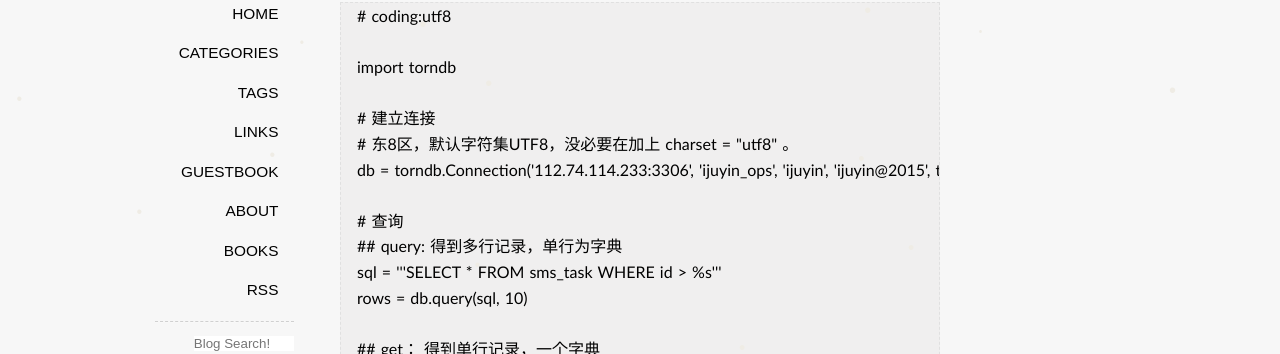
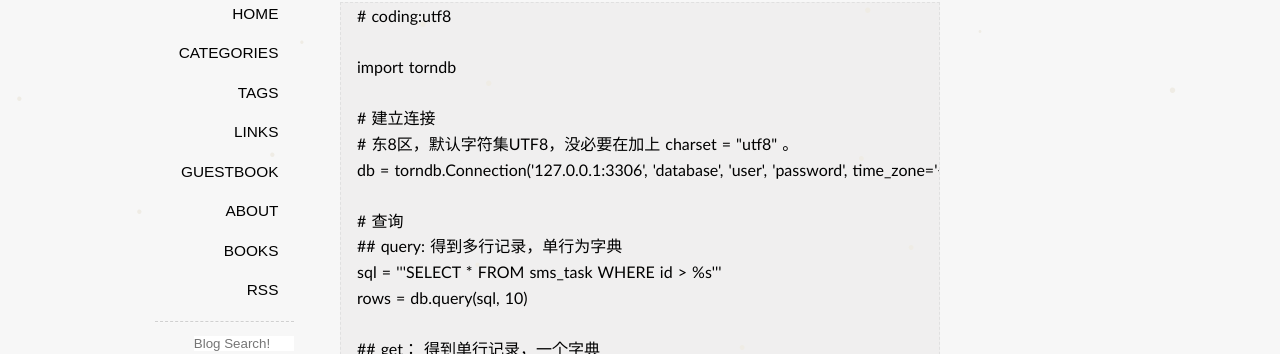
Before and after one commit to hopehook/HopeHook.com, a Jekyll site: the page built from _posts/2017-02-19-torndb.md, in a window 1280 px wide and 1400 px high. Shown: the part 81-435 px from the top of the window. Built offline with Jekyll 4.4.1, drawn with Linux system fonts in a browser that asks for light colours; some web fonts are replaced; Markdown is read by kramdown in place of the engine named in the settings; comment, search, counter and statistics services are not loaded; some of the changed text lies outside the part shown.

Commit message:
Update 2017-02-19-torndb.md

```diff
--- a/_posts/2017-02-19-torndb.md
+++ b/_posts/2017-02-19-torndb.md
@@ -14,7 +14,7 @@ import torndb
 
 # 建立连接
 # 东8区，默认字符集UTF8，没必要在加上 charset = "utf8" 。
-db = torndb.Connection('112.74.114.233:3306', 'ijuyin_ops', 'ijuyin', 'ijuyin@2015', time_zone='+8:00')
+db = torndb.Connection('127.0.0.1:3306', 'database', 'user', 'password', time_zone='+8:00')
 
 # 查询
 ## query: 得到多行记录，单行为字典
```
